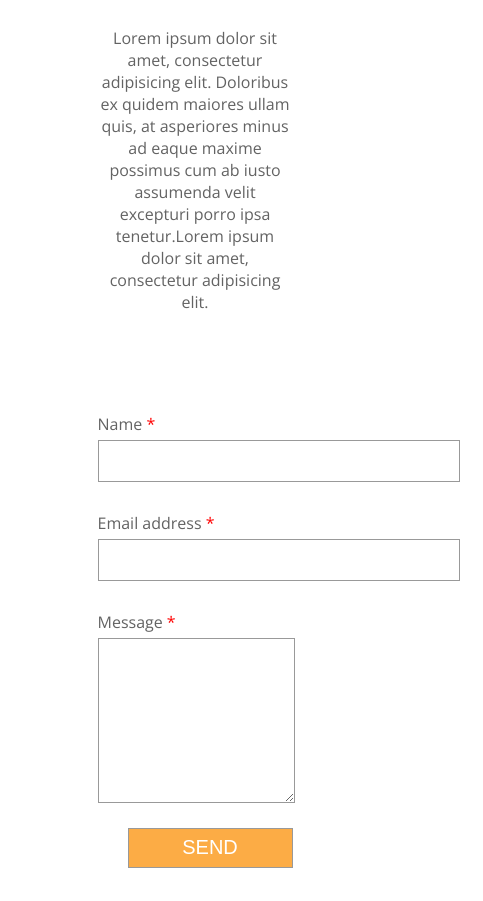
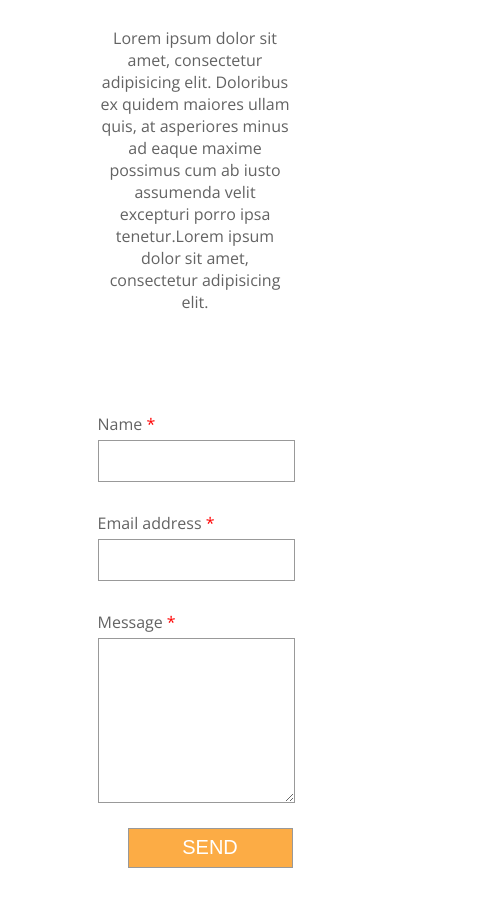
Before and after one commit to galietskii/mycompany, a plain HTML site: page index.html in a window 390 px wide. Shown: the part 5961-6862 px from the top of the page, 483 px wide, since content can reach past the window. Drawn offline with nearby package versions, Linux system fonts and the light colour scheme.

Commit message:
Update style.css

```diff
--- a/css/style.css
+++ b/css/style.css
@@ -426,4 +426,7 @@ h1:after {
     .form__inputs {
         display: block;
     }
+    .text__input {
+        width: 100%;
+    }
 }
```
